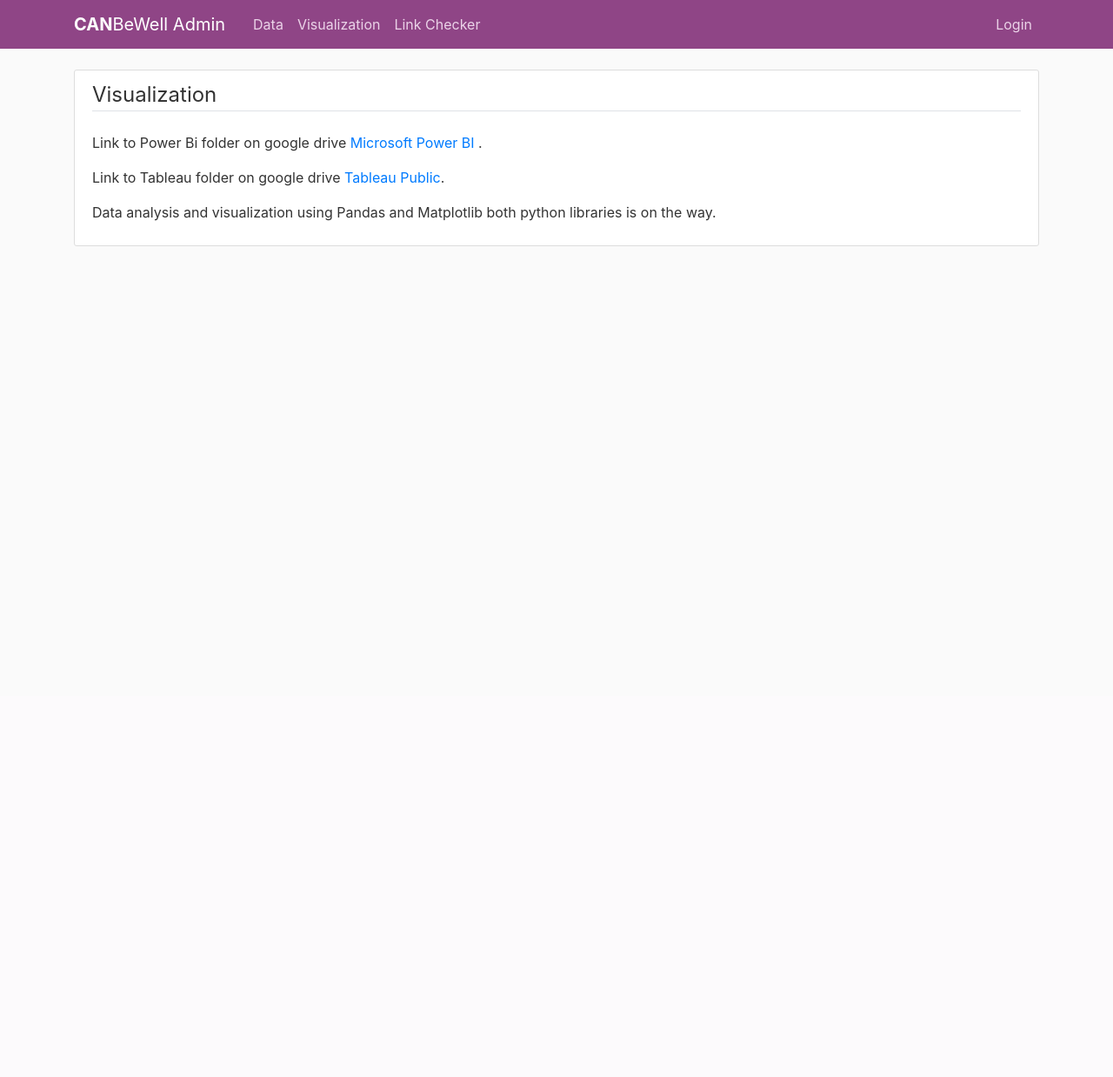
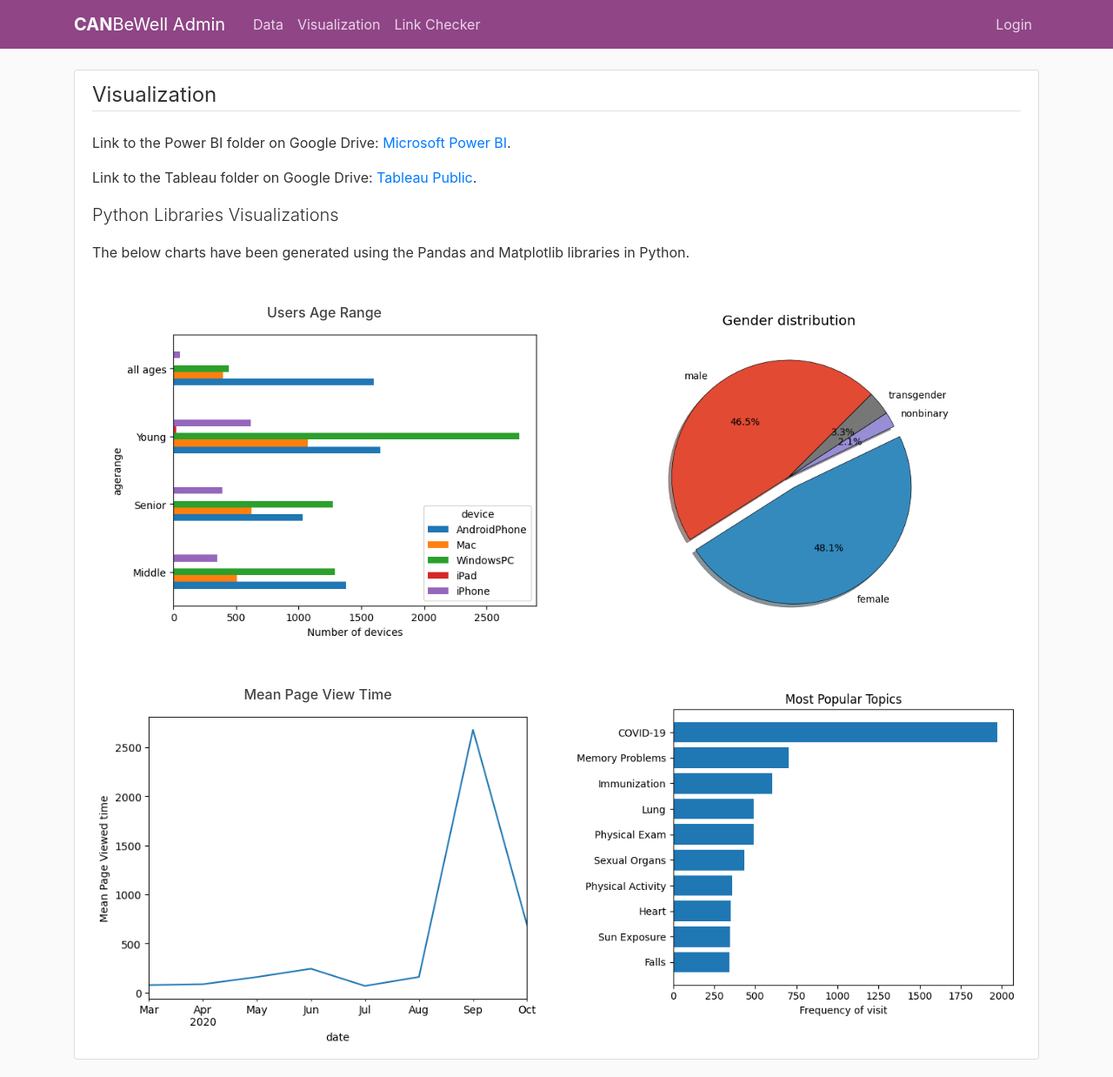
Before and after one commit to uoForms/Admin-CANBeWell, a Django app: page /visualization/ in a window 1280 px wide. Shown: the whole page at 87% size. Before the commit the page ends 283 px from the top, so only its background shows below. Run offline with Django 3.2, Linux system fonts and the light colour scheme; some libraries are stand-ins or nearby versions.

Commit message:
update visualization page

```diff
--- a/visualization/templates/visualization/index.html
+++ b/visualization/templates/visualization/index.html
@@ -1,32 +1,28 @@
 {% extends "analysis/base.html" %}
 {% load static %}
 {% block content %}
-    <p>Link to Power Bi folder on google drive <a href="https://drive.google.com/drive/folders/1ugXQrabFfpAWFNGDLD5Su82KMPQQe3Nz"> Microsoft Power BI </a>.</p>
-    <p>Link to Tableau folder on google drive <a href="https://drive.google.com/drive/folders/1CD03UiWFPwyY5oAwn_IDO2TqeHbz6INx">Tableau Public</a>.</p>
-    <p> Data analysis and visualization using Pandas and Matplotlib both python libraries is on the way.</p>
+<p>Link to the Power BI folder on Google Drive: <a href="https://drive.google.com/drive/folders/1ugXQrabFfpAWFNGDLD5Su82KMPQQe3Nz"> Microsoft Power BI</a>.</p>
+<p>Link to the Tableau folder on Google Drive: <a href="https://drive.google.com/drive/folders/1CD03UiWFPwyY5oAwn_IDO2TqeHbz6INx">Tableau Public</a>.</p>
+
+<p class="lead">Python Libraries Visualizations</p>
+<p>The below charts have been generated using the Pandas and Matplotlib libraries in Python.</p>
+<div class="container">
+    <div class="row mt-5">
+        <div class="col">
+            <h6 class="text-center">Users Age Range</h6>
+            <img src="{% static 'visualization/images/CommonUsedDevices.png' %}" class="img-fuild float-left" style="max-width: 100%;">
+        </div>
+        <div class="col">
+            <img src="{% static 'visualization/images/gender.png' %}" class="img-fuild float-right" style="max-width: 100%;">
+        </div>
+        <div class="row mt-5">
+            <div class="col">
+                <h6 class="text-center">Mean Page View Time</h6>
+                <img src="{% static 'visualization/images/MeanPageviewtime.png' %}" class="img-fuild float-left" style="max-width: 100%;">
+            </div>
+            <div class="col">
+                <img src="{% static 'visualization/images/MostPopularTopics.png' %}" class="img-fuild float-right" style="max-width: 100%;">
+            </div>
+    </div>
+</div>
 {% endblock content %}
-
-<!DOCTYPE html>
-<html lang="en">
-<head>
-    <meta charset="UTF-8">
-    <meta name="viewport" content="width=device-width, initial-scale=1.0">
-    <link rel="stylesheet" href="https://cdn.jsdelivr.net/npm/bootstrap@4.5.3/dist/css/bootstrap.min.css" integrity="sha384-TX8t27EcRE3e/ihU7zmQxVncDAy5uIKz4rEkgIXeMed4M0jlfIDPvg6uqKI2xXr2" crossorigin="anonymous">
-    <title>DataAnalysis</title>
-</head>
-<body>
-
-     <div class="row">
-
-        <img src="{% static 'visualization/images/CommonUsedDevices.png' %}">
-        <img src="{% static 'visualization/images/gender.png' %}">
-        <img src="{% static 'visualization/images/MeanPageviewtime.png' %}">
-        <img src="{% static 'visualization/images/MostPopularTopics.png' %}">
-
-    </div>
-
-    <script src="https://code.jquery.com/jquery-3.5.1.slim.min.js" integrity="sha384-DfXdz2htPH0lsSSs5nCTpuj/zy4C+OGpamoFVy38MVBnE+IbbVYUew+OrCXaRkfj" crossorigin="anonymous"></script>
-<script src="https://cdn.jsdelivr.net/npm/bootstrap@4.5.3/dist/js/bootstrap.bundle.min.js" integrity="sha384-ho+j7jyWK8fNQe+A12Hb8AhRq26LrZ/JpcUGGOn+Y7RsweNrtN/tE3MoK7ZeZDyx" crossorigin="anonymous"></script>
-</body>
-</html>
-{% load static %}
```
